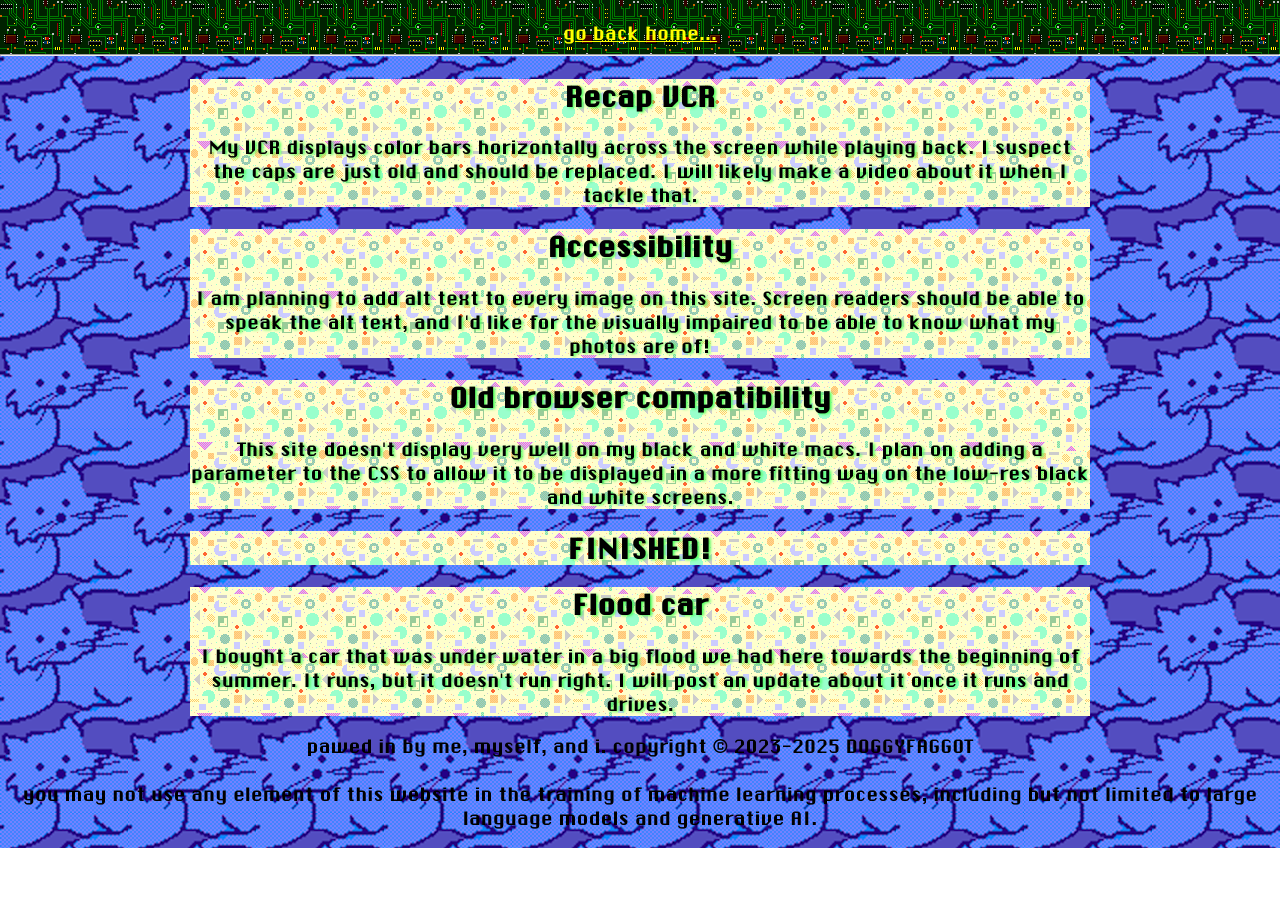
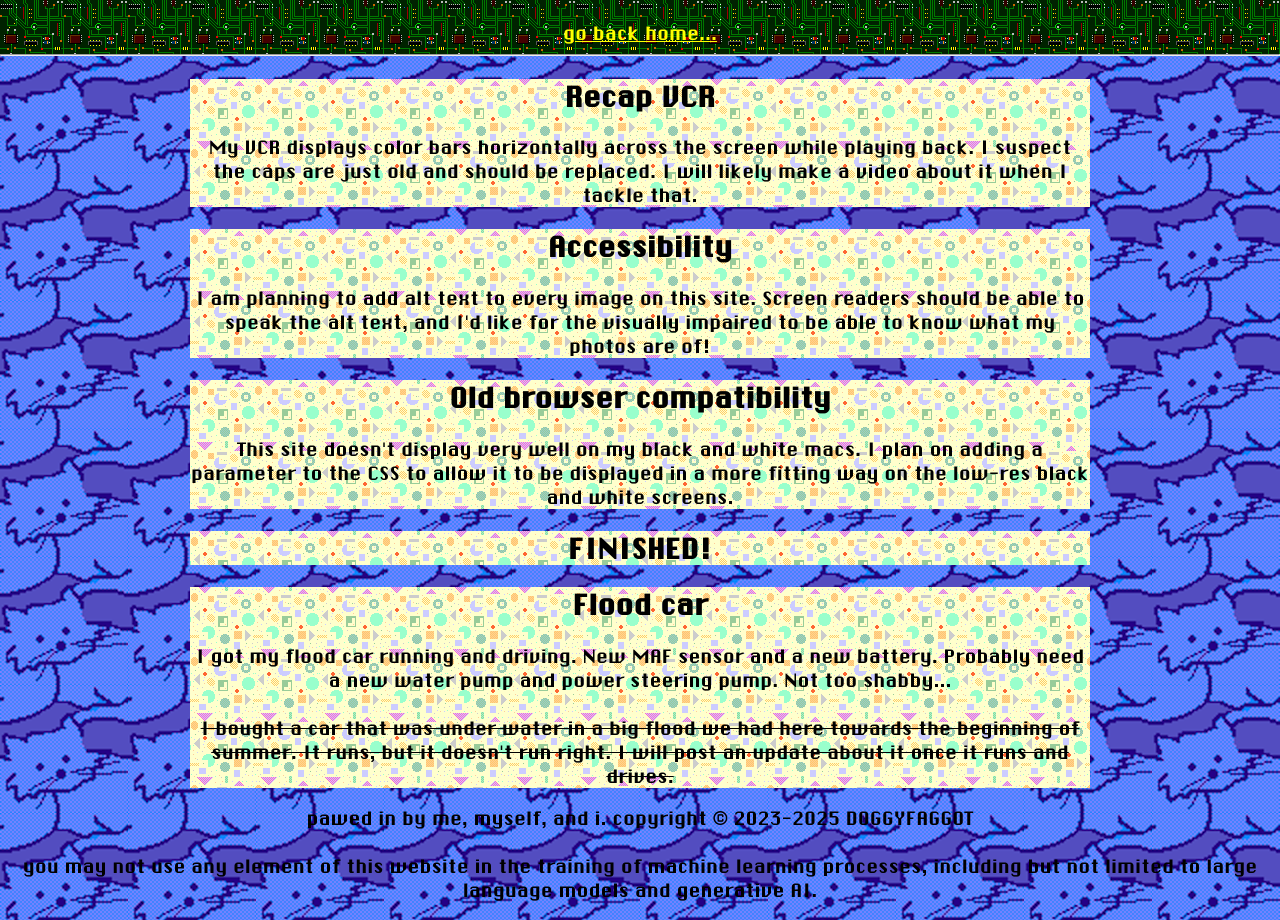
Before and after one commit to katiekat80/doggyfaggot, a plain HTML site: page projects.html in a window 1280 px wide. Shown: the part 83-1003 px from the top of the page. Before the commit the page ends 931 px from the top, so only its background shows below. Drawn offline with Linux system fonts and the light colour scheme.

Commit message:
update some stuff

```diff
--- a/projects.html
+++ b/projects.html
@@ -29,7 +29,9 @@
         <article class="main"><h2>FINISHED!</h2></article>
         <article class="main">
             <h2>Flood car</h2>
-            <p>I bought a car that was under water in a big flood we had here towards the beginning of summer. It runs, but it doesn't run right. I will post an update about it once it runs and drives.</p>
+            <p>I got my flood car running and driving. New MAF sensor and a new battery. Probably need a new water pump and power steering pump. Not too shabby...</p>
+            <br>
+            <p><s>I bought a car that was under water in a big flood we had here towards the beginning of summer. It runs, but it doesn't run right. I will post an update about it once it runs and drives.</s></p>
         </article>
     </main>
     <footer>
--- a/styleSheets/main.css
+++ b/styleSheets/main.css
@@ -43,7 +43,6 @@ h1 {
     max-width: 900px;
     margin:auto;
     color: rgb(0, 0, 0);
-    text-shadow: 2px 1px 3px rgb(75, 255, 90);
 }
 .katie {
     width: 90%;
```
Also changed, not shown: index.html (+4 -4 lines).
